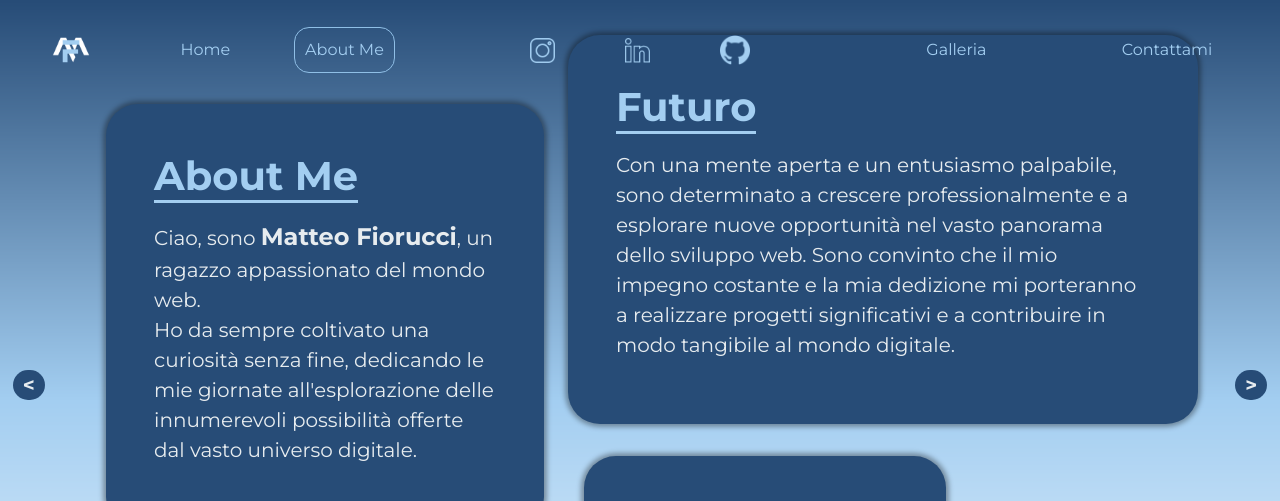
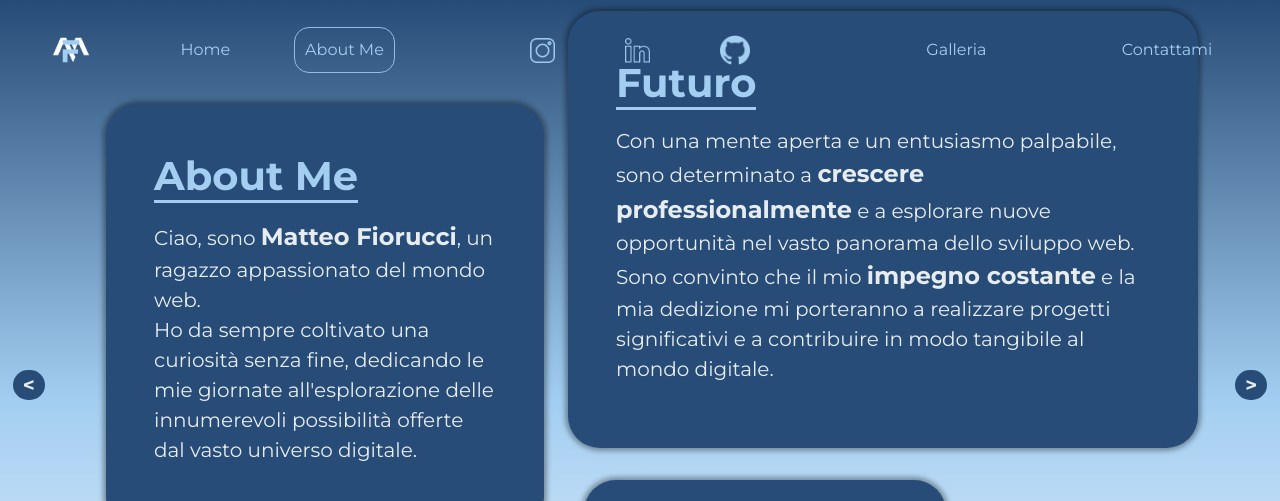
Before and after one commit to MatteoFiorucci/Portfolio, a plain HTML site: page about_me/index.html in a window 1280 px wide. Shown: the top 501 px of the page. Drawn offline with nearby package versions, Linux system fonts and the light colour scheme.

Commit message:
changed fs about

```diff
--- a/about_me/index.html
+++ b/about_me/index.html
@@ -210,9 +210,9 @@
             </p>
             <p class="text-lighter fs-5 pt-2">
               Con una mente aperta e un entusiasmo palpabile, sono determinato a
-              crescere professionalmente e a esplorare nuove opportunità nel
+              <span class="fw-bold fs-4">crescere professionalmente</span> e a esplorare nuove opportunità nel
               vasto panorama dello sviluppo web. Sono convinto che il mio
-              impegno costante e la mia dedizione mi porteranno a realizzare
+              <span class="fw-bold fs-4">impegno costante</span> e la mia dedizione mi porteranno a realizzare
               progetti significativi e a contribuire in modo tangibile al mondo
               digitale.
             </p>
```
